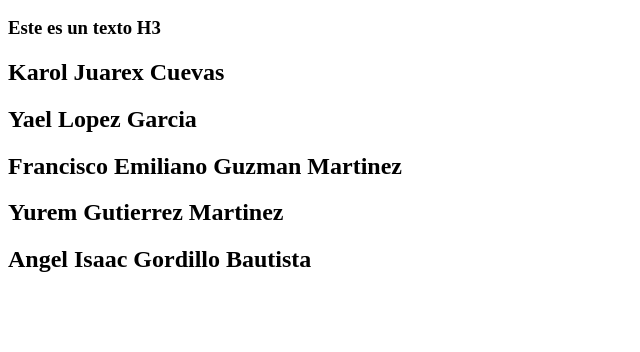
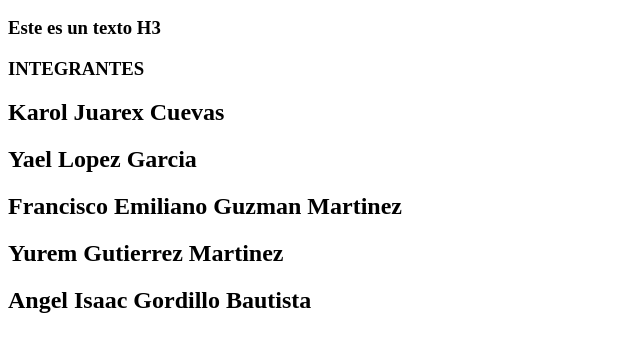
Before and after one commit to KarollJC/Pull-Request, a plain HTML site: page index.html in a window 1280 px wide. Shown: the part 136-488 px from the top of the page, without its empty margins (0-640 px from the left). Drawn offline with Linux system fonts and the light colour scheme.

```diff
--- a/index.html
+++ b/index.html
@@ -5,6 +5,7 @@ Este es un texto normal
 <h1>Este es un texto H1</h1>
 <h2>Este es un texto H2</h2>
 <h3>Este es un texto H3</h3>
+<h3>INTEGRANTES</h3>
 <h2>Karol Juarex Cuevas</h2>
 <h2>Yael Lopez Garcia</h2>
 <h2>Francisco Emiliano Guzman Martinez</h2>
```
